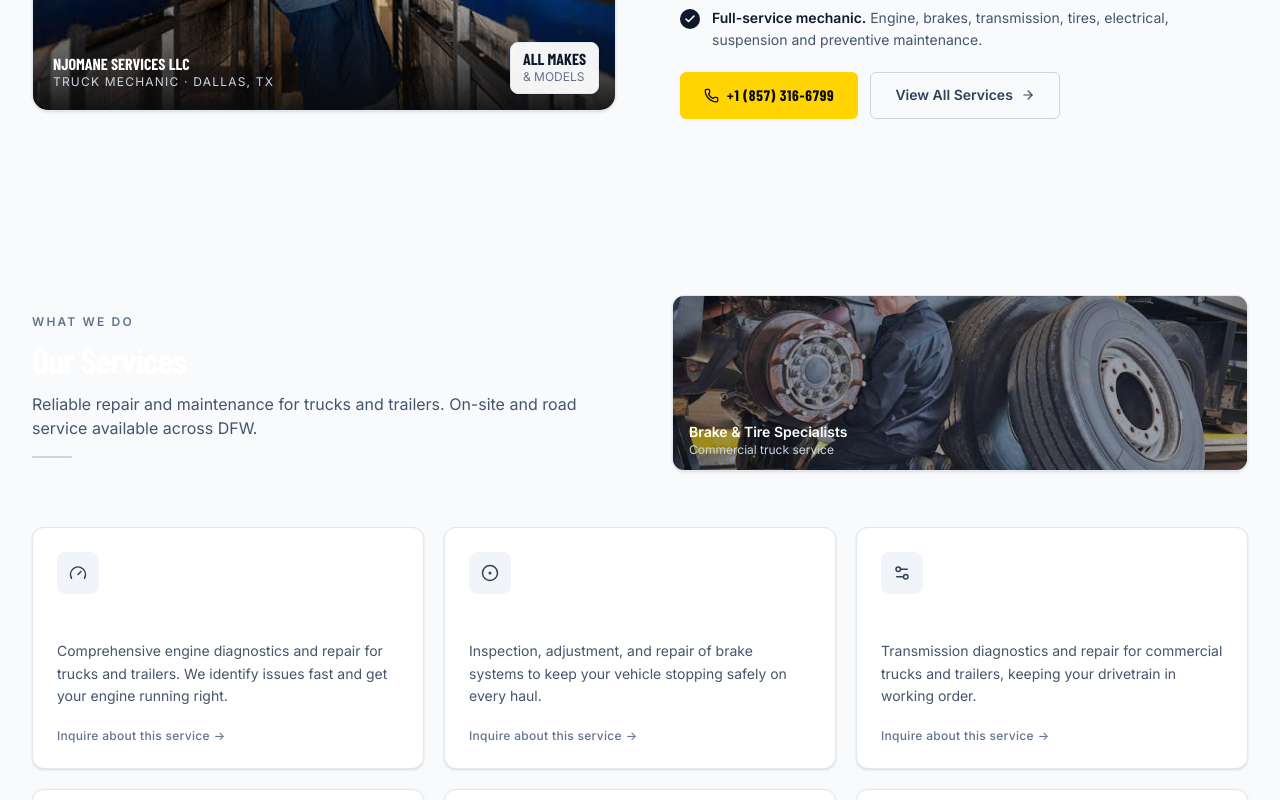
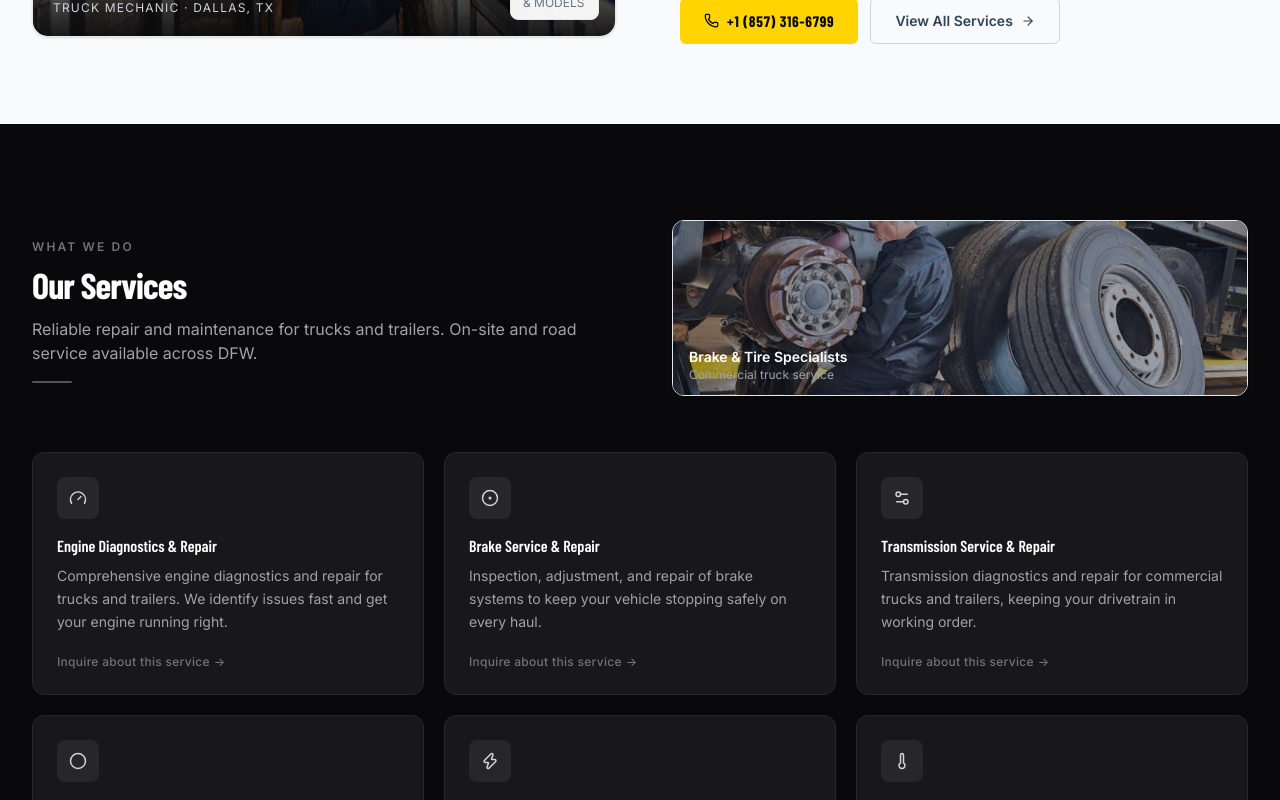
Before and after one commit to ciscocherop/njomane-services, a React (Vite) app: page / in a window 1280 px wide. Shown: the part 1240-2040 px from the top of the page. Built offline with nearby package versions, Linux system fonts and the light colour scheme; a web font is replaced by a local one.

Commit message:
Remove StatsBar, restore Services to dark zinc-950 bg

```diff
--- a/src/App.tsx
+++ b/src/App.tsx
@@ -6,7 +6,6 @@ import HighlightBar from './components/HighlightBar';
 import Navbar from './components/Navbar';
 import RoadsideService from './components/RoadsideService';
 import Services from './components/Services';
-import StatsBar from './components/StatsBar';
 import Tires from './components/Tires';
 import WhyChooseUs from './components/WhyChooseUs';
 
@@ -16,7 +15,6 @@ export default function App() {
       <Navbar />
       <main>
         <Hero />
-        <StatsBar />
         <HighlightBar />
         <About />
         <Services />
--- a/src/components/ServiceCard.tsx
+++ b/src/components/ServiceCard.tsx
@@ -12,26 +12,23 @@ const iconMap: Record<string, React.ComponentType<LucideProps>> = {
 export default function ServiceCard({ service }: { service: Service }) {
   const Icon = iconMap[service.icon] ?? Gauge;
   return (
-    <article className="group h-full bg-white border border-slate-200 rounded-xl p-6 flex flex-col shadow-sm hover:shadow-md hover:border-slate-300 transition-all duration-200">
-      {/* Icon — slate-100 bg, slate-700 icon */}
-      <div className="w-fit mb-4 p-3 rounded-lg bg-slate-100 group-hover:bg-slate-200 transition-colors duration-200">
-        <Icon size={18} className="text-slate-700" aria-hidden="true" />
+    <article className="group h-full bg-zinc-900 border border-zinc-800 rounded-xl p-6 flex flex-col hover:border-zinc-600 hover:shadow-lg hover:shadow-black/30 transition-all duration-200">
+      {/* Icon */}
+      <div className="w-fit mb-4 p-3 rounded-lg bg-zinc-800 group-hover:bg-zinc-700 transition-colors duration-200">
+        <Icon size={18} className="text-zinc-300" aria-hidden="true" />
       </div>
-
       {/* Title */}
-      <h3 className="text-slate-900 font-semibold text-base leading-snug mb-2">
+      <h3 className="text-white font-semibold text-base leading-snug mb-2">
         {service.title}
       </h3>
-
       {/* Description */}
-      <p className="text-slate-600 text-sm leading-relaxed flex-1">
+      <p className="text-zinc-400 text-sm leading-relaxed flex-1">
         {service.description}
       </p>
-
       {/* Footer link */}
       <a
         href="#contact"
-        className="mt-5 inline-flex items-center gap-1 text-slate-500 hover:text-slate-900 font-medium text-xs tracking-wide transition-colors duration-200"
+        className="mt-5 inline-flex items-center gap-1 text-zinc-500 hover:text-zinc-300 font-medium text-xs tracking-wide transition-colors duration-200"
         aria-label={`Inquire about ${service.title}`}
       >
         Inquire about this service <span aria-hidden="true">→</span>
--- a/src/components/Services.tsx
+++ b/src/components/Services.tsx
@@ -3,23 +3,23 @@ import ServiceCard from './ServiceCard';
 
 export default function Services() {
   return (
-    <section id="services" className="bg-slate-50 py-16 lg:py-24">
+    <section id="services" className="bg-zinc-950 py-16 lg:py-24">
       <div className="max-w-7xl mx-auto px-4 sm:px-6 lg:px-8">
 
         {/* Header */}
         <div className="grid lg:grid-cols-2 gap-8 lg:gap-16 items-center mb-10 lg:mb-14">
           <div>
-            <span className="text-slate-500 text-xs font-semibold tracking-[0.18em] uppercase">
+            <span className="text-zinc-500 text-xs font-semibold tracking-[0.18em] uppercase">
               What We Do
             </span>
-            <h2 className="mt-2 text-3xl sm:text-4xl font-bold text-slate-900 tracking-tight">
+            <h2 className="mt-2 text-3xl sm:text-4xl font-bold text-white tracking-tight">
               Our Services
             </h2>
-            <p className="mt-3 text-slate-600 text-base max-w-xl">
+            <p className="mt-3 text-zinc-400 text-base max-w-xl">
               Reliable repair and maintenance for trucks and trailers.
               On-site and road service available across DFW.
             </p>
-            <div className="mt-4 w-10 h-0.5 bg-slate-300 rounded-full" aria-hidden="true" />
+            <div className="mt-4 w-10 h-0.5 bg-zinc-600 rounded-full" aria-hidden="true" />
           </div>
 
           {/* Photo accent */}
@@ -32,7 +32,7 @@ export default function Services() {
             <div className="absolute inset-0 bg-slate-900/40" />
             <div className="absolute bottom-3 left-4">
               <p className="text-white font-semibold text-sm">Brake &amp; Tire Specialists</p>
-              <p className="text-slate-300 text-xs">Commercial truck service</p>
+              <p className="text-zinc-400 text-xs">Commercial truck service</p>
             </div>
           </div>
         </div>
```
